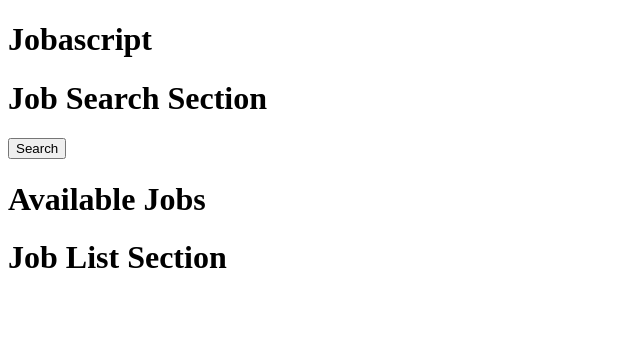
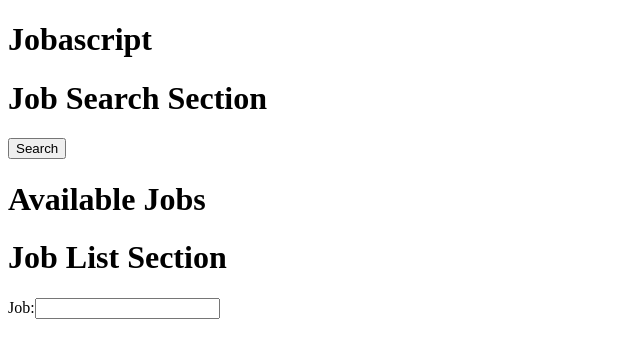
Before and after one commit to JinhooBong/jobascript, a React app: page / in a window 1280 px wide. Shown: the top 358 px of the page, without its empty margins (0-640 px from the left). Built offline with nearby package versions, Linux system fonts and the light colour scheme; the HTML template or start-up script is replaced by a standard one.

Commit message:
adding form for input to save to db

```diff
--- /dev/null
+++ b/client/src/components/ApplicationForm.jsx
@@ -0,0 +1,14 @@
+import React from 'react';
+
+const ApplicationForm = () => {
+
+  return (
+    <form>
+      Job:
+      <input type="text" />
+    </form>
+  )
+
+}
+
+export default ApplicationForm;
--- a/client/src/components/JobsList.jsx
+++ b/client/src/components/JobsList.jsx
@@ -1,5 +1,6 @@
 import React from 'react';
 import styled from 'styled-components';
+import ApplicationForm from './ApplicationForm.jsx';
 
 const JobListDiv = styled.div`
   background-color:
@@ -11,6 +12,7 @@ const JobsList = () => {
   return (
     <div>
       <h1>Job List Section</h1>
+      <ApplicationForm />
     </div>
   )
 }
```
Also changed, not shown: 1 other file (tests, documents, lock files or other folders).
